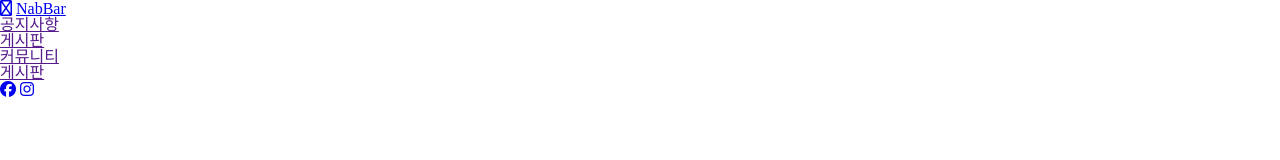
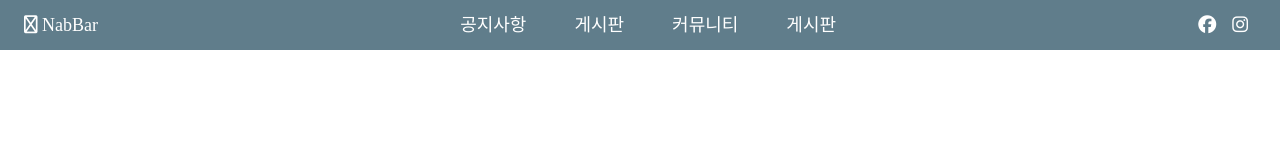
Before and after one commit to YoungJae0910/test112233, a plain HTML site: page index.html in a window 1280 px wide. Drawn offline with Linux system fonts and the light colour scheme.

Commit message:
git test123123

```diff
--- a/index.html
+++ b/index.html
@@ -10,12 +10,14 @@
     <title>Hello</title>
 </head>
     <body>
-
+        <!-- navbar 전체 -->
         <div class="navbar">
-            <a href="#" class="navbar_logo"><i class="fa-regular fa-martini-glass-citrus"></i></a>
-            <a href="#" class="navbar_text">NabBar</a>
+            <!-- navbar 로고 -->
+            <div class="navbar_logo">
+                <a href="#"><i class="fa-regular fa-martini-glass-citrus"></i></a>
+                <a href="#">NabBar</a>
             </div>
-
+            <!-- navbar 메뉴 -->
             <div class="navbar_menu">
                 <ul>
                     <li><a href="">공지사항</a></li>
@@ -24,11 +26,13 @@
                     <li><a href="">게시판</a></li>
                 </ul>
             </div>
-
+            <!-- navbar 서브아이콘 -->
             <div class="navbar_subicon">
                 <a href="#"><i class="fa-brands fa-facebook"></i></a>
                 <a href="#"><i class="fa-brands fa-instagram"></i></a>
             </div>
 
+        </div>
+
     </body>
 </html>
--- a/main.css
+++ b/main.css
@@ -0,0 +1,51 @@
+a{
+    text-decoration: none;
+    color: white;
+}
+
+.navbar{
+    display: flex;
+    font-size: 18px;
+    background-color: #607d8b;
+    align-items: center;
+    justify-content: space-between;
+}
+
+.navbar_logo{
+    color: white;
+    padding: 8px 24px;
+}
+
+
+.navbar_menu{
+    color: white;
+    display: flex;
+    list-style: none;
+    padding-left: 8px;
+}
+
+.navbar_menu ul{
+    display: flex;
+}
+
+.navbar_menu li{
+    display: flex;
+    padding: 8px 24px;
+}
+
+.navbar_menu li :hover{
+    background-color: #455a64;
+    border-radius: 6px;
+}
+
+.navbar_subicon{
+    display: flex;
+    color: white;
+    padding: 8px 24px;
+    justify-content: space-between;
+}
+
+
+.navbar_subicon a{
+    padding: 8px;
+}
```
Lines whose indentation alone changed are shown as unchanged.
